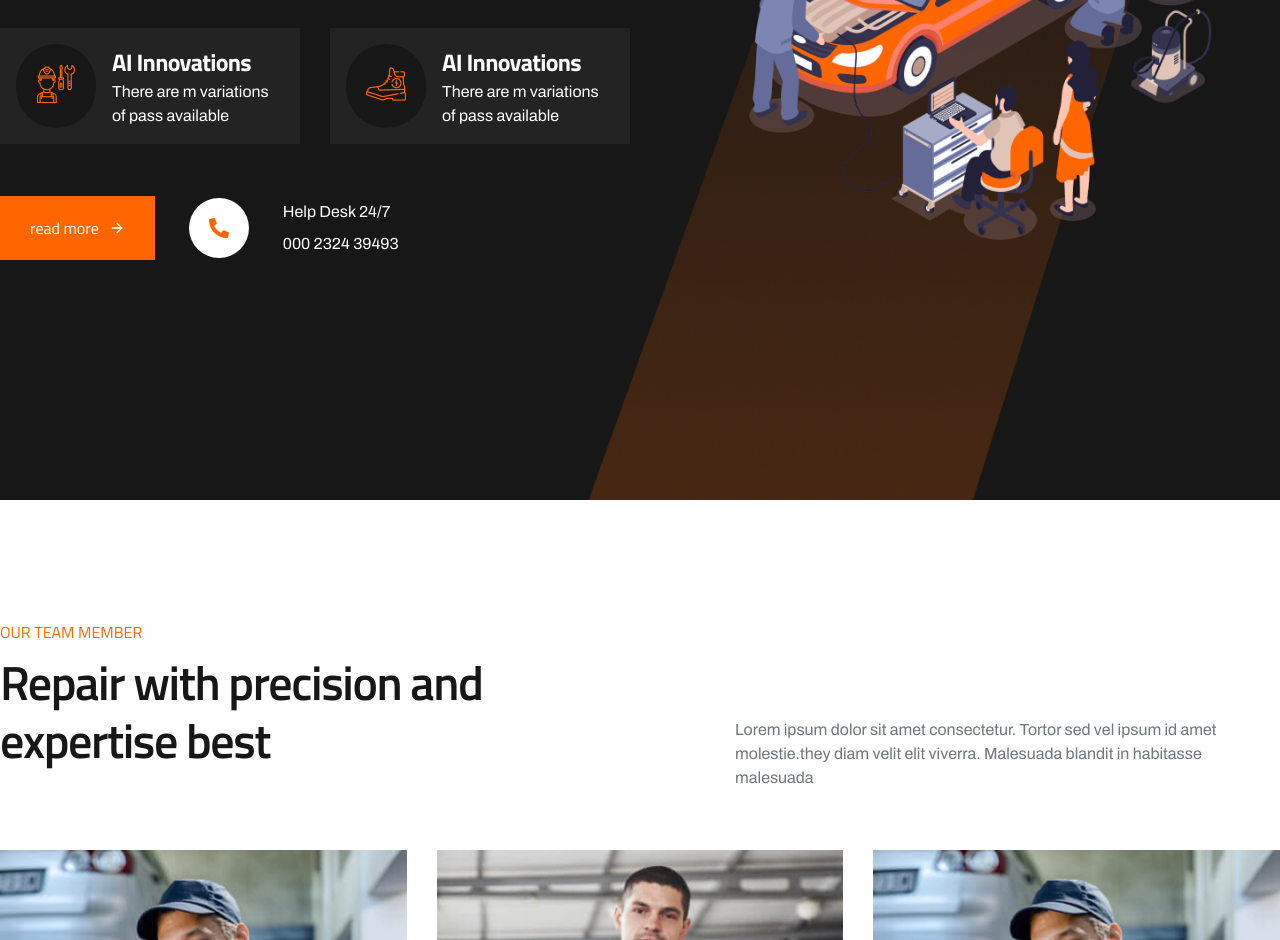
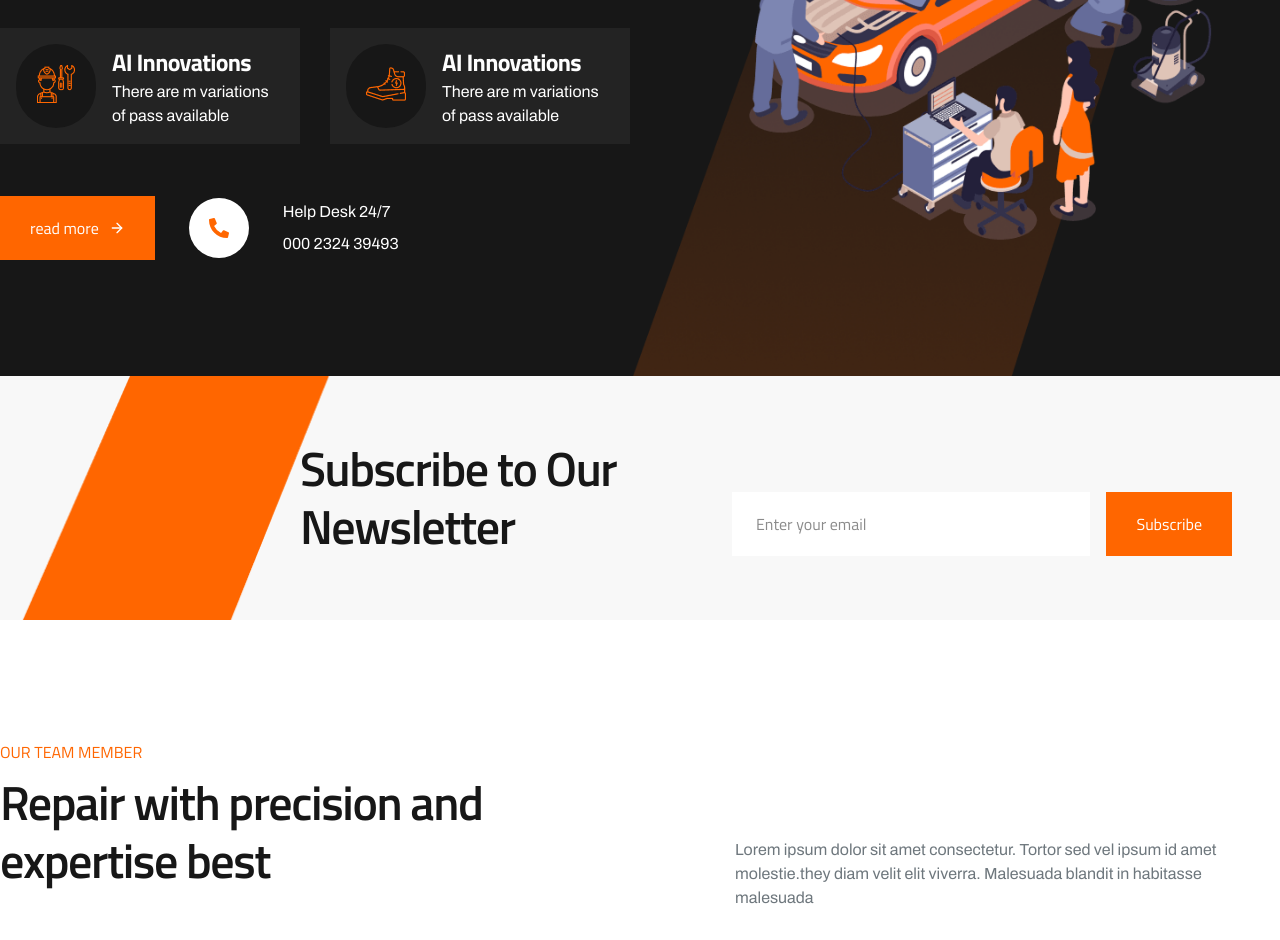
Before and after one commit to Jamil-coder360/Pixfix-Team-work, a React (Vite) app: page / in a window 1280 px wide. Shown: the part 3100-4040 px from the top of the page. Built offline with nearby package versions, Linux system fonts and the light colour scheme; a web font is replaced by a local one.

Commit message:
Cta add on our goal

```diff
--- /dev/null
+++ b/src/component/goal/Cta.jsx
@@ -0,0 +1,43 @@
+import React from "react";
+import cta from "../../assets/cta.png";
+import Container from "../section/Container";
+import Button from "../section/Button";
+
+const Cta = () => {
+  const bgImage = {
+    background: `url(${cta})`,
+    backgroundPosition: "center",
+    backgroundRepeat: "no-repeat",
+    backgroundSize: "cover",
+  };
+
+  return (
+    <section className=" py-30 mt-30">
+      <Container>
+        <div
+          style={bgImage}
+          className="w-full px-12 py-16 flex flex-col lg:flex-row items-end justify-end gap-8"
+        >
+          <div className="max-w-[400px]">
+            <h2 className="tracking-[-1.44px] font-semibold text-[48px] leading-[58px] text-black_900">
+              Subscribe to Our Newsletter
+            </h2>
+          </div>
+
+          {/* Right Form */}
+          <form className="w-full max-w-[500px] flex flex-col sm:flex-row gap-4">
+            <input
+              type="email"
+              placeholder="Enter your email"
+              className="flex-1 px-6 py-4  outline-none bg-white text-black_900"
+            />
+
+            <Button>Subscribe</Button>
+          </form>
+        </div>
+      </Container>
+    </section>
+  );
+};
+
+export default Cta;
--- a/src/component/goal/OurGoals.jsx
+++ b/src/component/goal/OurGoals.jsx
@@ -8,6 +8,7 @@ import { ArrowRight, Phone } from "lucide-react";
 import { FaPhoneAlt } from "react-icons/fa";
 import goal_1 from "../../assets/goal-1.png"
 import goal_2 from "../../assets/goal-2.png"
+import Cta from "./Cta";
 const OurGoals = () => {
   const bgImage = {
     background: `url(${goals})`,
@@ -16,7 +17,7 @@ const OurGoals = () => {
     backgroundSize: "cover",
   };
   return (
-    <Section className="bg-black_900 pt-30 pb-60" style={bgImage}>
+    <Section className="bg-black_900 pt-30 pb-60 relative mb-30" style={bgImage}>
       <Container>
         <div className=" max-w-[630px]">
           <SectionHeader
@@ -79,6 +80,9 @@ const OurGoals = () => {
             </div>
           </div>
         </div>
+         <div className="absolute left-1/2 -bottom-60 -translate-x-1/2 w-full ">
+    <Cta />
+  </div>
       </Container>
     </Section>
   );
```
Also changed, not shown: src/assets/cta.png (added).
